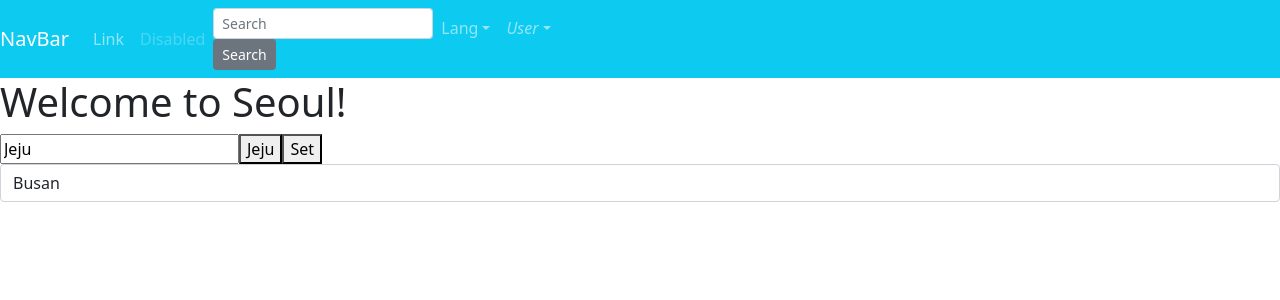
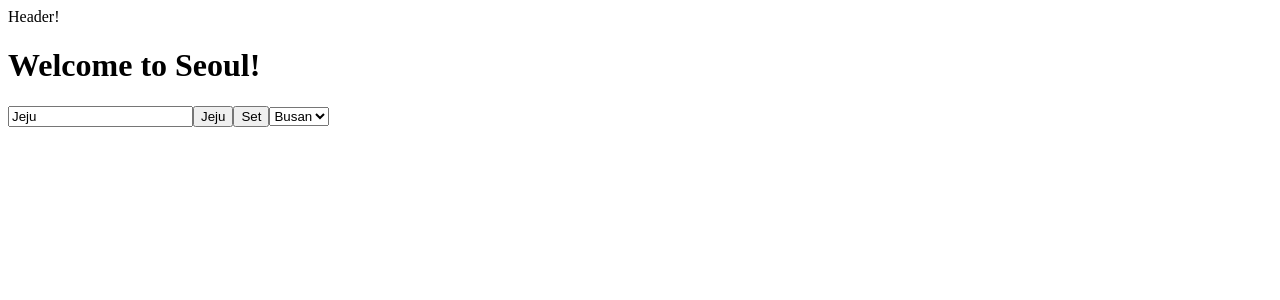
Before and after one commit to iamhayoung/vue2-boilerplate, a Vue app: page / in a window 1280 px wide. Shown: the top 300 px of the page. Built offline with nearby package versions, Linux system fonts and the light colour scheme.

Commit message:
Remove: Bootstrap 삭제

```diff
--- a/package.json
+++ b/package.json
@@ -8,8 +8,6 @@
     "lint": "vue-cli-service lint"
   },
   "dependencies": {
-    "bootstrap": "^5.1.0",
-    "bootstrap-vue": "^2.21.2",
     "core-js": "^3.6.5",
     "vue": "^2.6.14"
   },
--- a/src/components/layout/Header.vue
+++ b/src/components/layout/Header.vue
@@ -1,42 +1,5 @@
 <template>
-  <div>
-    <b-navbar toggleable="lg" type="dark" variant="info">
-      <b-navbar-brand href="#">NavBar</b-navbar-brand>
-
-      <b-navbar-toggle target="nav-collapse"></b-navbar-toggle>
-
-      <b-collapse id="nav-collapse" is-nav>
-        <b-navbar-nav>
-          <b-nav-item href="#">Link</b-nav-item>
-          <b-nav-item href="#" disabled>Disabled</b-nav-item>
-        </b-navbar-nav>
-
-        <!-- Right aligned nav items -->
-        <b-navbar-nav class="ml-auto">
-          <b-nav-form>
-            <b-form-input size="sm" class="mr-sm-2" placeholder="Search"></b-form-input>
-            <b-button size="sm" class="my-2 my-sm-0" type="submit">Search</b-button>
-          </b-nav-form>
-
-          <b-nav-item-dropdown text="Lang" right>
-            <b-dropdown-item href="#">EN</b-dropdown-item>
-            <b-dropdown-item href="#">ES</b-dropdown-item>
-            <b-dropdown-item href="#">RU</b-dropdown-item>
-            <b-dropdown-item href="#">FA</b-dropdown-item>
-          </b-nav-item-dropdown>
-
-          <b-nav-item-dropdown right>
-            <!-- Using 'button-content' slot -->
-            <template #button-content>
-              <em>User</em>
-            </template>
-            <b-dropdown-item href="#">Profile</b-dropdown-item>
-            <b-dropdown-item href="#">Sign Out</b-dropdown-item>
-          </b-nav-item-dropdown>
-        </b-navbar-nav>
-      </b-collapse>
-    </b-navbar>
-  </div>
+  <header>Header!</header>
 </template>
 
 <script>
--- a/src/views/Home.vue
+++ b/src/views/Home.vue
@@ -3,13 +3,13 @@
     <h1>Welcome to {{ title2 }}!</h1>
     <input type="text" v-model="input1" />
     <!-- 기존에는 input의 value에 해당되는 값으로 데이터를 바인딩했지만, vue에서는 v-model을 통해 데이터를 바인딩하고 처리 -->
-    <button type="button" @click="getData">
+    <button @click="getData">
       {{ input1 }}
     </button>
     <!-- 기존에는 onclick을 이용하여 클릭 이벤트를 바인딩했지만, vue에서는 @click -->
-    <button type="button" @click="setData">Set</button>
+    <button @click="setData">Set</button>
 
-    <select class="form-control" v-model="region" @change="changeRegion">
+    <select v-model="region" @change="changeRegion">
       <!-- select v-model에 region을 설정함으로써 "제주"가 기본값이 됨 -->
       <!-- v-for를 통해 배열을 돌릴 수 있다 -->
       <!-- 첫번째 인자 d: data -->
@@ -22,7 +22,7 @@
       }}</option>
     </select>
 
-    <table class="table table-bordered" v-if="tableShow">
+    <table v-if="tableShow">
       <!-- v-if : 해당 조건이 만족되면 실행. boolean값을 담아 조건부렌더링 가능 -->
       <!-- v-show : 해당 조건이 만족되면 show. 렌더링은 함. 단 DOM은 그대로 살아있음. display:none -->
       <tr :key="index" v-for="(data, index) in options">
```
Also changed, not shown: src/main.js (+1 -8 lines), 1 other file (tests, documents, lock files or other folders).
